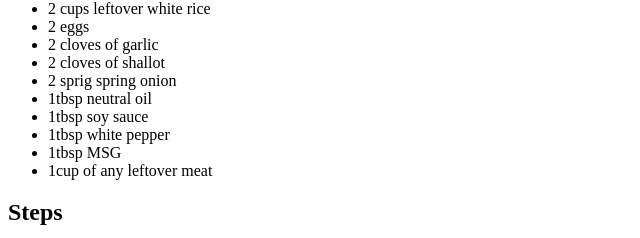
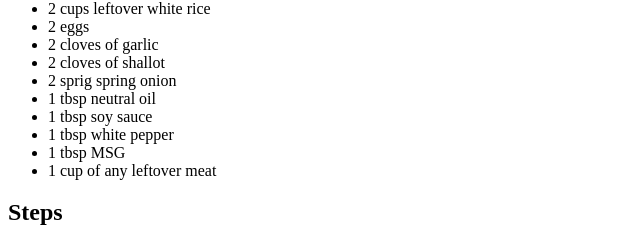
Before and after one commit to guitarmachintos/odin-recipes, a plain HTML site: page recipes/fried-rice.html in a window 1280 px wide. Shown: the part 562-800 px from the top of the page, 0-640 px from the left. Drawn offline with Linux system fonts and the light colour scheme.

Commit message:
Fix formatting and consistency for measurements

```diff
--- a/recipes/fried-rice.html
+++ b/recipes/fried-rice.html
@@ -22,11 +22,11 @@
     <li>2 cloves of garlic</li>
     <li>2 cloves of shallot</li>
     <li>2 sprig spring onion</li>
-    <li>1tbsp neutral oil</li>
-    <li>1tbsp soy sauce</li>
-    <li>1tbsp white pepper</li>
-    <li>1tbsp MSG</li>
-    <li>1cup of any leftover meat </li>
+    <li>1 tbsp neutral oil</li>
+    <li>1 tbsp soy sauce</li>
+    <li>1 tbsp white pepper</li>
+    <li>1 tbsp MSG</li>
+    <li>1 cup of any leftover meat </li>
   </ul>
 
   <h2>Steps</h2>
```
Also changed, not shown: recipes/oatmeal.html (+3 -3 lines), recipes/steak.html (+4 -4 lines).
